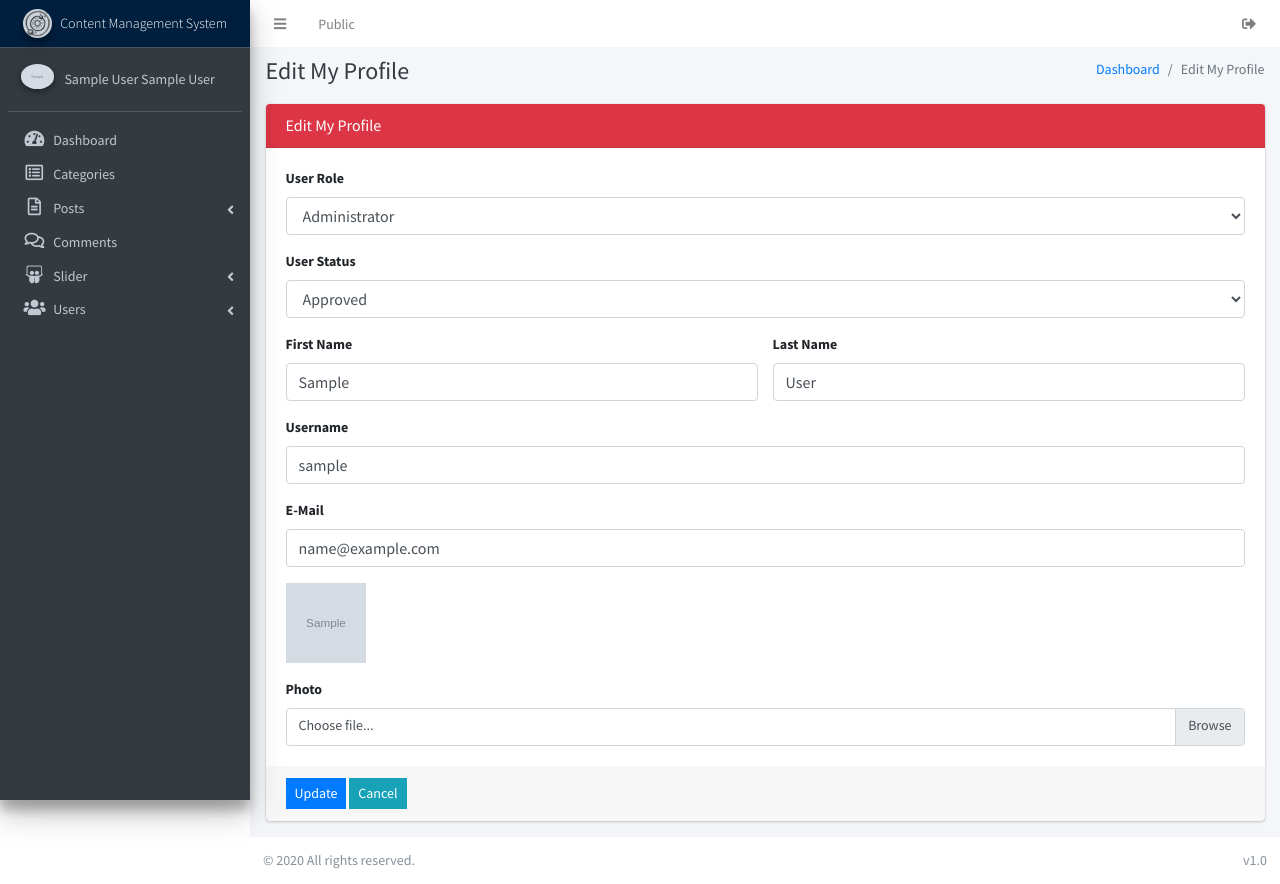
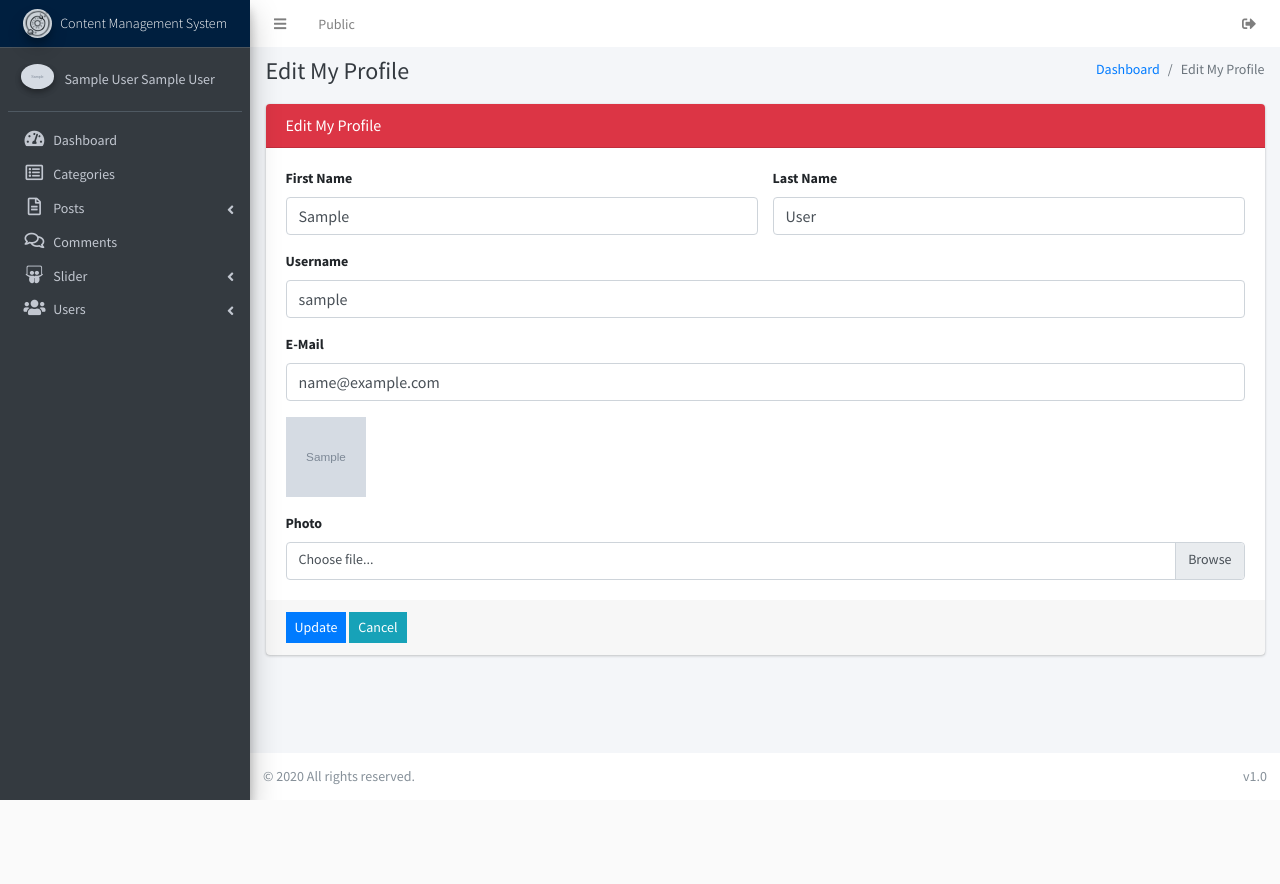
Before and after one commit to e00xff/php-mysqli-procedural-cms, a PHP site: page /admin/edit-my-profile.php in a window 1280 px wide. After the commit the page ends 800 px from the top, so only its background shows below. Run offline with PHP 8.4, Linux system fonts and the light colour scheme; the visitor is signed in with stand-in values (Sample User, id 1); tables that the repository leaves empty or names only in its code hold one stand-in row (values such as "Sample post"); grey boxes marked "Sample" are stand-in pictures; some libraries are stand-ins or nearby versions.

Commit message:
Change profile edit form, and edit users output query

```diff
--- a/admin/edit-my-profile.php
+++ b/admin/edit-my-profile.php
@@ -55,22 +55,6 @@
                             </div>
                             <form method="post" action="#" enctype="multipart/form-data" role="form">
                                 <div class="card-body">
-                                    <div class="form-group">
-                                        <label for="role">User Role</label>
-                                        <select class="form-control" id="role" name="role">
-                                            <option disabled>Select Options</option>
-                                            <option value="administrator" <?php if ($role == "administrator" ) echo "selected" ; ?>>Administrator</option>
-                                            <option value="subscriber" <?php if ($role == "subscriber" ) echo "selected" ; ?>>Subscriber</option>
-                                        </select>
-                                    </div>
-                                    <div class="form-group">
-                                        <label for="status">User Status</label>
-                                        <select class="form-control" id="status" name="status">
-                                            <option disabled>Select Options</option>
-                                            <option value="subscriber" <?php if ($status == "approved" ) echo "selected" ; ?>>Approved</option>
-                                            <option value="unapproved" <?php if ($status == "unapproved" ) echo "selected" ; ?>>Unapproved</option>
-                                        </select>
-                                    </div>
                                     <div class="row">
                                         <div class="col-md-6">
                                             <div class="form-group">
@@ -117,8 +101,6 @@
                             $firstName = $_POST['firstName'];
                             $lastName = $_POST['lastName'];
                             $email = $_POST['email'];
-                            $role = $_POST['role'];
-                            $status = $_POST['status'];
                             $date = date('Y-m-y');
 
                             $photo      =  $_FILES['photo']['name'];
@@ -140,8 +122,6 @@
                             $userQuery .= "last_name   = '$lastName', ";
                             $userQuery .= "email= '$email', ";
                             $userQuery .= "photo  = '$photo', ";
-                            $userQuery .= "role  = '$role', ";
-                            $userQuery .= "status  = '$status', ";
                             $userQuery .= "date   = '$date' ";
                             $userQuery .= "WHERE id = $userID";
 
--- a/admin/view-users.php
+++ b/admin/view-users.php
@@ -63,7 +63,8 @@
                                 </thead>
                                 <tbody>
                                 <?php
-                                $userQuery = "SELECT * FROM users ORDER BY id DESC";
+                                $authUserID = $_SESSION['id'];
+                                $userQuery = "SELECT * FROM users WHERE id <> {$authUserID} ORDER BY id DESC";
                                 $userResult = mysqli_query($connection, $userQuery) or die('Query Error: '.mysqli_error($connection));
                                 $userCount = mysqli_num_rows($userResult);
 
```
